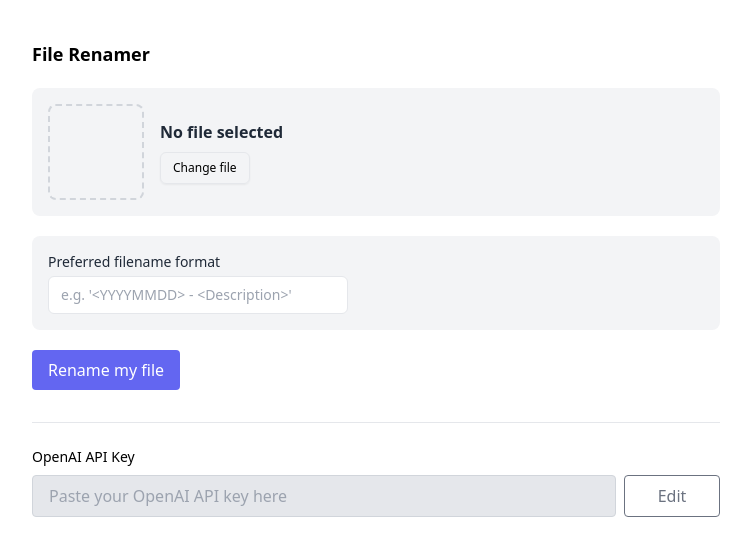
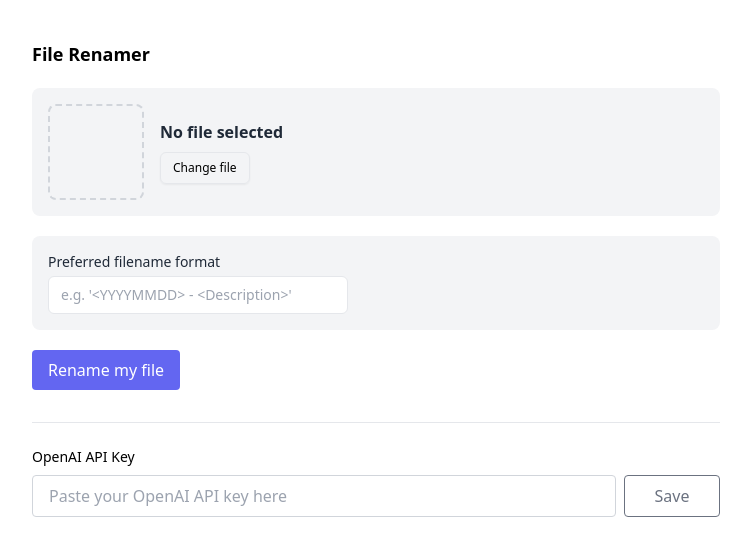
Before and after one commit to youngchingjui/file-renamer, a React app: page / in a window 1280 px wide. Shown: the top 556 px of the page, without its empty margins (264-1015 px from the left). Built offline with nearby package versions, Linux system fonts and the light colour scheme.

Commit message:
fixed apikey editing logic

```diff
--- a/src/components/ApiKeyManager.jsx
+++ b/src/components/ApiKeyManager.jsx
@@ -2,13 +2,17 @@ import PropTypes from "prop-types"
 import React, { useState } from "react"
 
 const ApiKeyManager = ({ apiKey, setApiKey }) => {
-    const [isEditing, setIsEditing] = useState(false)
+    const [isEditing, setIsEditing] = useState(!apiKey)
 
     const handleEdit = () => {
         if (isEditing) {
             localStorage.setItem("apiKey", apiKey)
             setIsEditing(false)
-        } else {
+        } else if (apiKey) {
+            setIsEditing(true)
+        } else if (!isEditing) {
+            // isEditing is false, and apiKey is false (ie empty)
+            // This shouldn't happen, but just in case it does...
             setIsEditing(true)
         }
     }
@@ -46,10 +50,11 @@ const ApiKeyManager = ({ apiKey, setApiKey }) => {
                     onClick={handleEdit}
                     id="edit-api-key-button"
                     className={`px-4 py-2 min-w-24 border rounded transition-colors self-end ${
-                        isEditing
+                        isEditing && apiKey.trim() !== ""
                             ? "bg-indigo-500 text-white hover:bg-indigo-400 "
                             : "border-gray-500 text-gray-500 hover:bg-gray-100"
                     }`}
+                    disabled={apiKey.trim() === ""}
                 >
                     {isEditing ? "Save" : "Edit"}
                 </button>
```
